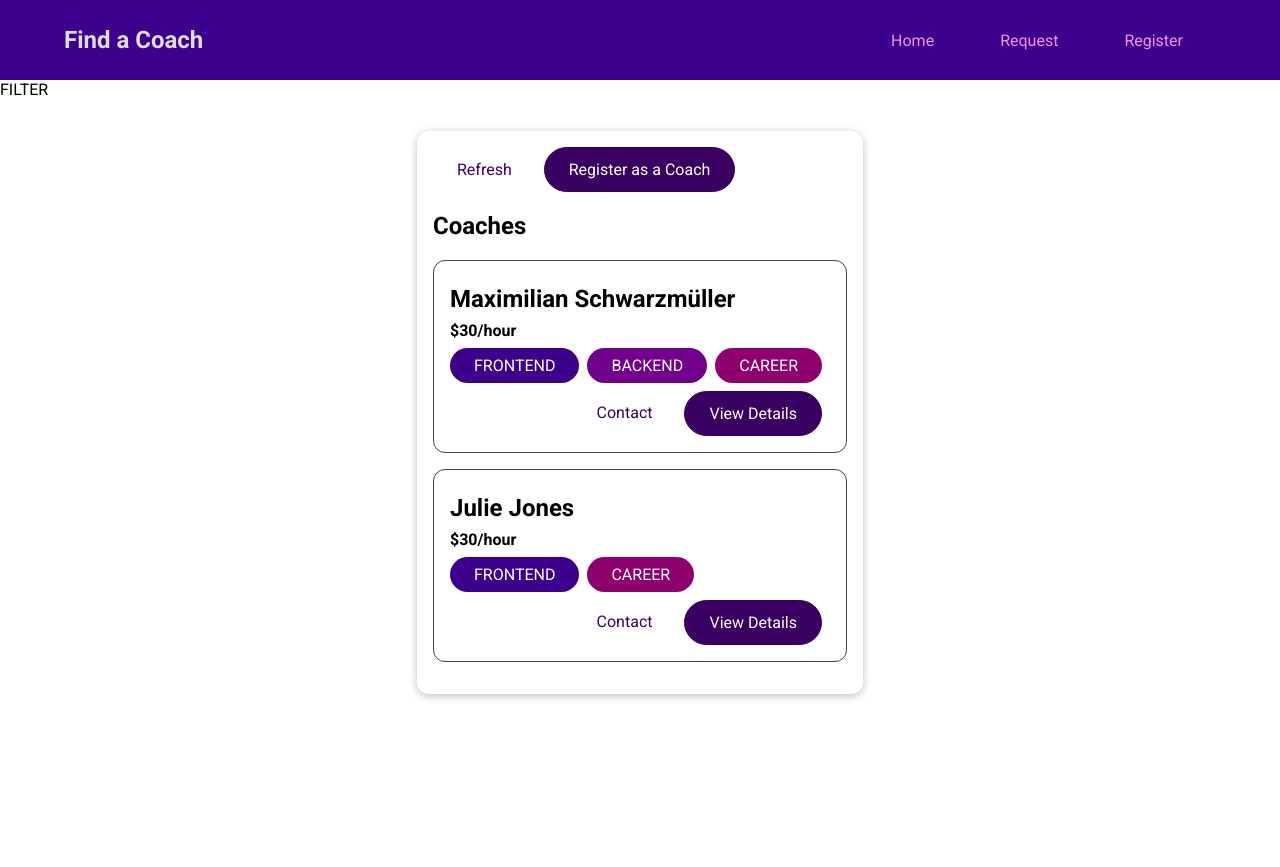
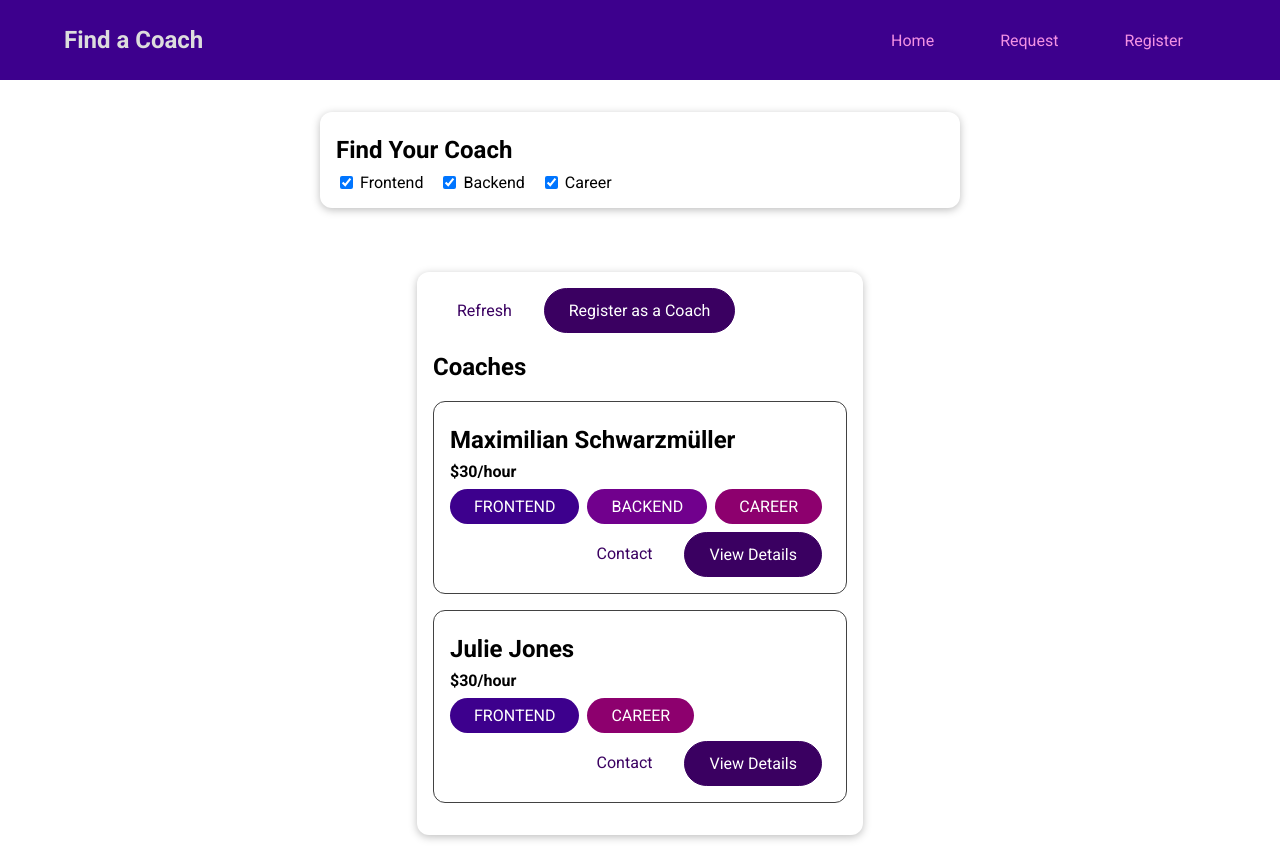
Before and after one commit to IamMK/FindaCoach, a Vue app: page /coaches in a window 1280 px wide. Before the commit the page ends 800 px from the top, so only its background shows below. Built offline with nearby package versions, Linux system fonts and the light colour scheme.

Commit message:
Not working filter

```diff
--- /dev/null
+++ b/src/components/coaches/CoachFilter.vue
@@ -0,0 +1,97 @@
+<script setup lang="ts">
+import { defineEmits } from "vue";
+
+let filters = {
+  frontend: true,
+  backend: true,
+  carrer: true,
+};
+
+const emit = defineEmits(["change-filter"]);
+
+// const filterValue = {
+//   frontend: true,
+//   backend: true,
+//   career: true,
+// };
+
+// const setFilter = (filter: string) => {
+//   console.log(filter);
+// };
+
+const setFilter = () => {
+  console.log(filters);
+
+  // console.log(event);
+  // const input = event.target ? event.target.id : "Dupa";
+  // const isActive = event.target ? event.target.checked : "dupa";
+  // const updatedFilters = {
+  //   ...filters,
+  //   [input]: isActive,
+  // };
+  // return updatedFilters;
+  emit("change-filter", filters);
+};
+</script>
+
+<template>
+  <base-card>
+    <h2>Find Your Coach</h2>
+    <span class="filter-option">
+      <input
+        type="checkbox"
+        name="frontend"
+        id="frontend"
+        v-model="filters.frontend"
+        @change="setFilter"
+        checked
+      />
+      <label for="frontend">Frontend</label>
+    </span>
+    <span class="filter-option">
+      <input
+        type="checkbox"
+        name="backend"
+        id="backend"
+        v-model="filters.backend"
+        @change="setFilter"
+        checked
+      />
+      <label for="backend">Backend</label>
+    </span>
+    <span class="filter-option">
+      <input
+        type="checkbox"
+        name="career"
+        id="career"
+        v-model="filters.carrer"
+        @change="setFilter"
+        checked
+      />
+      <label for="career">Career</label>
+    </span>
+  </base-card>
+</template>
+
+<style scoped>
+h2 {
+  margin: 0.5rem 0;
+}
+
+.filter-option {
+  margin-right: 1rem;
+}
+
+.filter-option label,
+.filter-option input {
+  vertical-align: middle;
+}
+
+.filter-option label {
+  margin-left: 0.25rem;
+}
+
+.filter-option.active label {
+  font-weight: bold;
+}
+</style>
--- a/src/components/coaches/CoachItem.vue
+++ b/src/components/coaches/CoachItem.vue
@@ -28,7 +28,7 @@ export default defineComponent({
     firstName: String,
     lastName: String,
     rate: Number,
-    areas: String,
+    areas: Array,
   },
   computed: {
     fullName(): string {
--- a/src/pages/coaches/CoachList.vue
+++ b/src/pages/coaches/CoachList.vue
@@ -1,5 +1,52 @@
+<script setup lang="ts">
+export type coachesFilter = {
+  frontend: boolean;
+  backend: boolean;
+  career: boolean;
+};
+
+import { useCoachesStore } from "@/store";
+
+import CoachItem from "@/components/coaches/CoachItem.vue";
+import BaseButton from "@/components/ui/BaseButton.vue";
+import coachFilter from "@/components/coaches/CoachFilter.vue";
+import { computed } from "@vue/reactivity";
+
+const coaches = useCoachesStore();
+
+let activeFilters = { frontend: true, backend: true, career: true };
+
+const setFilters = (updatedFilters: coachesFilter) => {
+  console.log("Updated: ");
+  console.log(updatedFilters);
+
+  console.log("Old: ");
+  console.log(activeFilters);
+
+  activeFilters = updatedFilters;
+  console.log("New: ");
+  console.log(activeFilters);
+};
+
+const filteredCoaches = computed(() => {
+  const coachesTemp = coaches.coaches;
+
+  return coachesTemp.filter((coach) => {
+    if (activeFilters.frontend && coach.areas.includes("frontend")) {
+      return true;
+    }
+    if (activeFilters.backend && coach.areas.includes("backend")) {
+      return true;
+    }
+    if (activeFilters.career && coach.areas.includes("career")) {
+      return true;
+    }
+  });
+});
+</script>
+
 <template>
-  <section>FILTER</section>
+  <section><coach-filter @change-filter="setFilters" /></section>
 
   <section class="controls">
     <base-card>
@@ -8,7 +55,7 @@
       <h2>Coaches</h2>
       <ul class="coach__container" v-if="coaches.coachesNotEmpty">
         <coach-item
-          v-for="coach in coaches.coaches"
+          v-for="coach in filteredCoaches"
           :key="coach.id"
           :id="coach.id"
           :first-name="coach.firstName"
@@ -22,25 +69,6 @@
   </section>
 </template>
 
-<script lang="ts">
-import { useCoachesStore } from "@/store";
-
-import CoachItem from "@/components/coaches/CoachItem.vue";
-import BaseButton from "@/components/ui/BaseButton.vue";
-
-export default {
-  components: {
-    CoachItem,
-    BaseButton,
-  },
-  setup() {
-    const coaches = useCoachesStore();
-
-    return { coaches };
-  },
-};
-</script>
-
 <style lang="scss">
 .coach__container {
   list-style: none;
```
